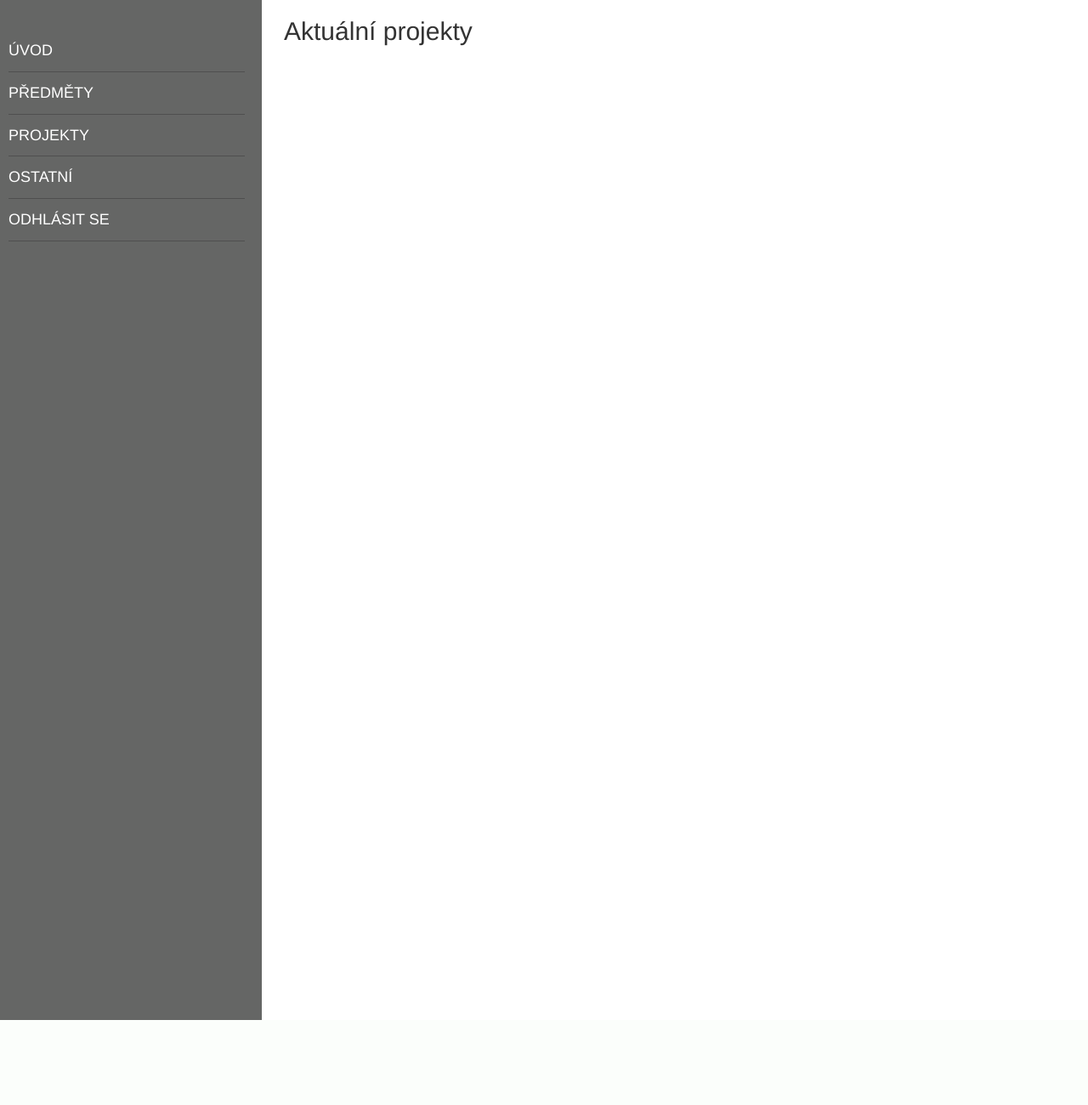
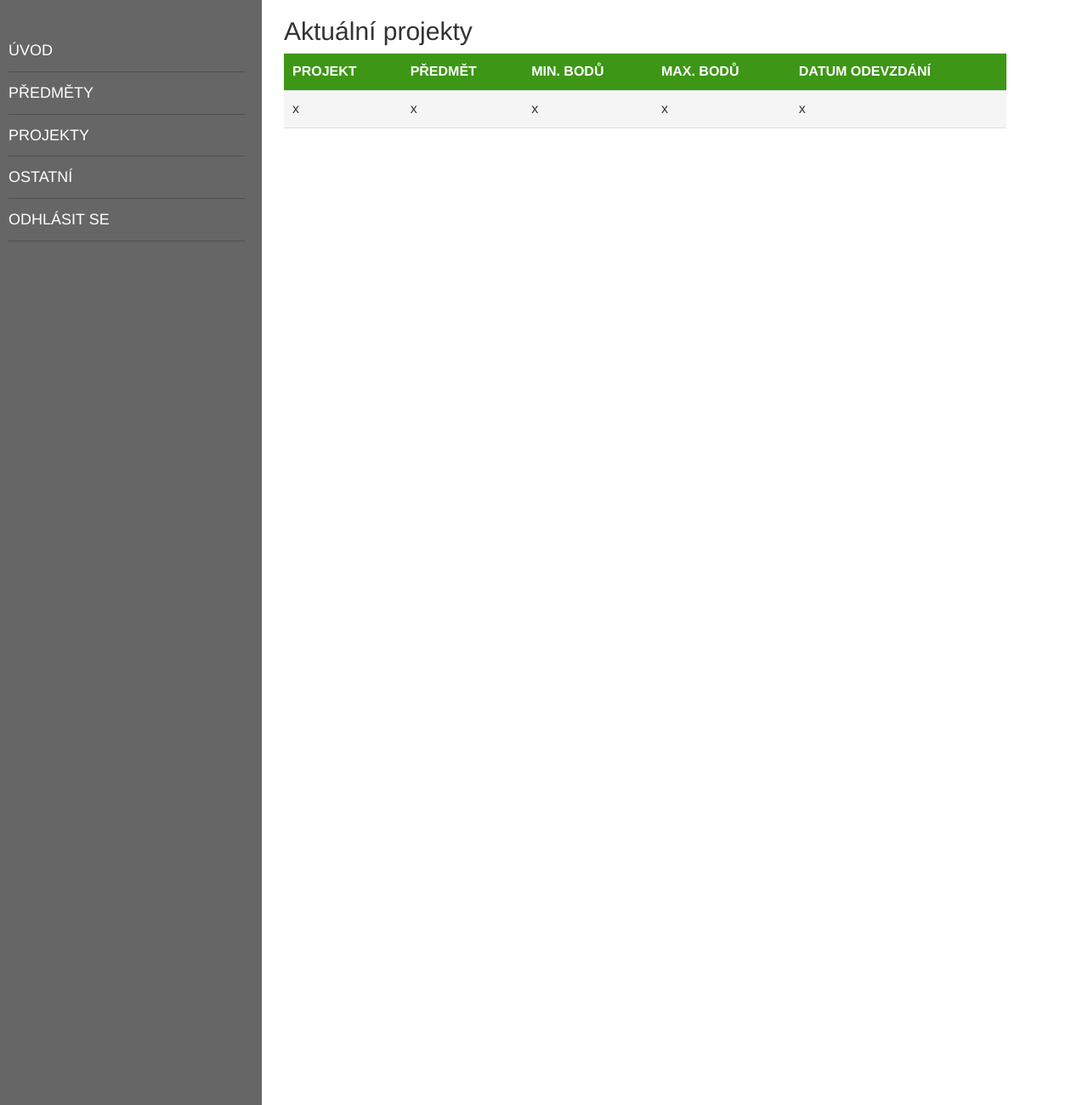
Before and after one commit to Ehmeed/ISS-project2, a PHP site: page /current.php in a window 1280 px wide. Shown: the part 68-1368 px from the top of the page at 85% size. Before the commit the page ends 1268 px from the top, so only its background shows below. Run offline with PHP 8.4, Linux system fonts and the light colour scheme; a user stored in the database is signed in.

Commit message:
uprava tabulek

```diff
--- a/admin/remove_subject.php
+++ b/admin/remove_subject.php
@@ -34,12 +34,12 @@
 <!--Obsah stranky-->
             <h2>Odebrat předmět</h2>
 
-				<form method="post" action="<?php echo htmlspecialchars($_SERVER['PHP_SELF']); ?>" autocomplete="off"><br>
+				<form method="post" action="<?php echo htmlspecialchars($_SERVER['PHP_SELF']); ?>" autocomplete="off">
                 <br><div class="msg"><?php echo "{$message}";?></div>
 				   <input id="box" type="text" name="search">
 				   <input type="submit" value="Vyhledat předmět" size="30" name="submit">
 
-
+				<br><div id="table-scroll">
                 <table>
 
                     <tr bgcolor="#3d9615"><font color="#FFF">
@@ -62,7 +62,9 @@
 
                     ?>
                 </table>
+				</div>
                 </form>
 
 
+
 <?php include("admin_footer.php");?>
--- a/all_subjects.php
+++ b/all_subjects.php
@@ -18,7 +18,8 @@ if(isset($_POST['submit'])){
 
             <h2>Všechny předměty</h2>
 
-            <form method="post" action="<?php echo htmlspecialchars($_SERVER['PHP_SELF']); ?>" autocomplete="off"><br>
+			<div id="table-scroll">
+			<form method="post" action="<?php echo htmlspecialchars($_SERVER['PHP_SELF']); ?>" autocomplete="off"><br>
                <input id="box" type="text" name="search">
                <input type="submit" value="Vyhledat" size="30" name="submit">
 
@@ -46,6 +47,6 @@ if(isset($_POST['submit'])){
 
                 ?>
             </table>
-
+            </div>
 
 <?php include("template/footer.php");?>
--- a/current.php
+++ b/current.php
@@ -8,4 +8,27 @@ include("template/header.php");
 
             <h2>Aktuální projekty</h2>
 
+			<div id="table-scroll">
+            <table>
+                <tr bgcolor="#3d9615"><font color="#FFF">
+                    <td><font color="#FFF"><b>PROJEKT</b></font></td>
+					<td><font color="#FFF"><b>PŘEDMĚT</b></font></td>
+					<td><font color="#FFF"><b>MIN. BODŮ</b></font></td>
+					<td><font color="#FFF"><b>MAX. BODŮ</b></font></td>
+					<td><font color="#FFF"><b>DATUM ODEVZDÁNÍ</b></font></td>
+    			</tr>
+
+
+                 <tr>
+                  	 <td>x</td>
+					 <td>x</td>
+					 <td>x</td>
+					 <td>x</td>
+					 <td>x</td>
+                 </tr>
+
+
+             </table>
+			</div>
+
 <?php include("template/footer.php");?>
--- a/registration.php
+++ b/registration.php
@@ -34,6 +34,7 @@ while($data_array = mysqli_fetch_array($data, MYSQLI_ASSOC)){
 
             <h2>Registrace předmětů</h2>
 
+			<div id="table-scroll">
             <table>
                 <tr bgcolor="#3d9615"><font color="#FFF">
                     <td><font color="#FFF"><b>NÁZEV PŘEDMĚTU</b></font></td>
@@ -77,6 +78,7 @@ while($data_array = mysqli_fetch_array($data, MYSQLI_ASSOC)){
 
                 ?>
                 </form>
+				</div>
 
 
 <?php include("template/footer.php");?>
--- a/style.css
+++ b/style.css
@@ -21,10 +21,19 @@ th, td {
 }
 
 table {
-	width: 65%;
+	width: 100%;
 	border-color: #9f9f9f;"
 	border: 1;
 	background-color: #f5f5f5;
+}
+
+#table-scroll {
+	height:1000px;
+	overflow:auto;
+	float: left;
+	width: 850px;
+
+
 }
 
 .formular {
@@ -137,7 +146,7 @@ ul {
 	float: left;
 	display: block;
 	left: 0;
-	height: 1200px;
+	height: 1300px;
 }
 
 .web .obsah {
--- a/subjects.php
+++ b/subjects.php
@@ -8,6 +8,7 @@ include("template/header.php");
 
             <h2>Zapsané předměty</h2>
 
+			<div id="table-scroll">
             <table>
                 <tr bgcolor="#3d9615"><font color="#FFF">
                     <td><font color="#FFF"><b>ZAPSANÉ PŘEDMĚTY</b></font></td>
@@ -30,5 +31,6 @@ include("template/header.php");
                 ?>
 
              </table>
+			</div>
 
 <?php include("template/footer.php");?>
```
Also changed, not shown: admin/remove_user.php (+16 -3 lines).
